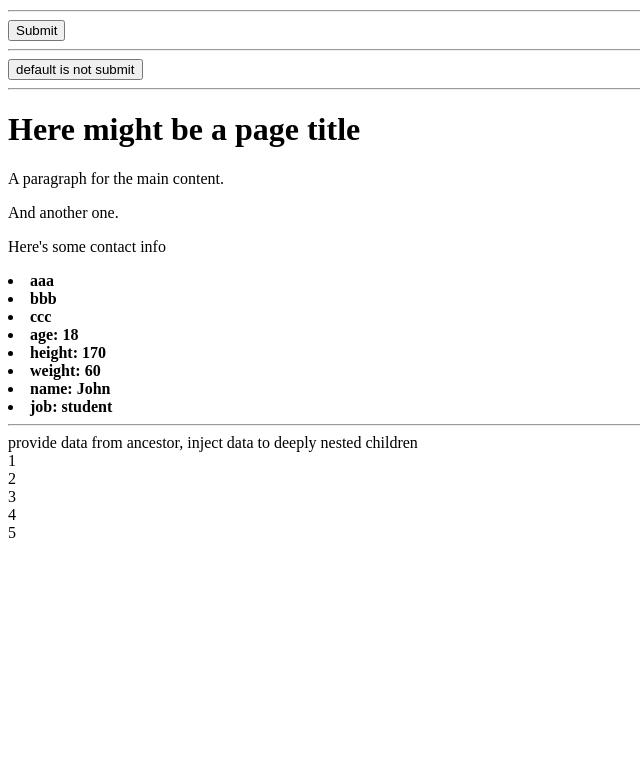
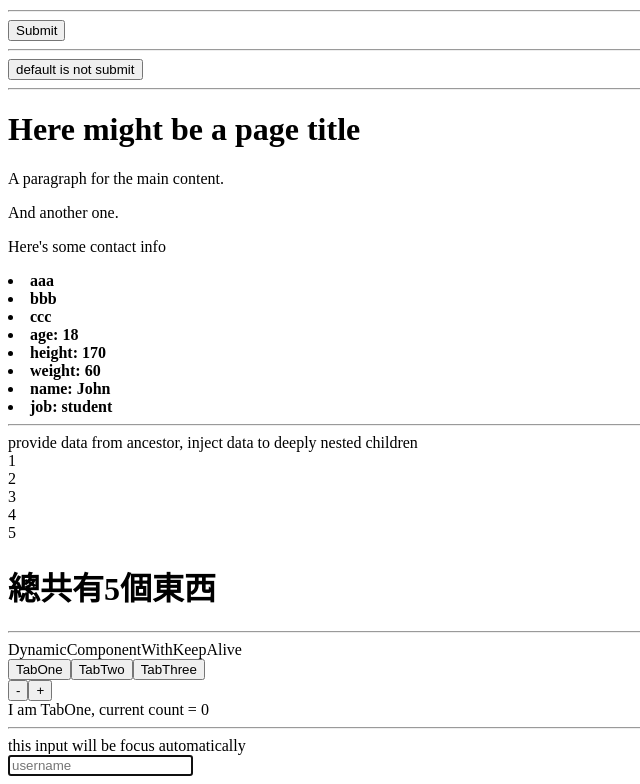
Before and after one commit to samuel871211/Vue-Summary, a Vue app: page / in a window 1280 px wide. Shown: the part 1721-2505 px from the top of the page, without its empty margins (0-640 px from the left). Before the commit the page ends 2271 px from the top, so only its background shows below. Built offline with nearby package versions, Linux system fonts and the light colour scheme.

Commit message:
add Ref.vue

```diff
--- a/src/App.vue
+++ b/src/App.vue
@@ -64,6 +64,11 @@
   <hr />
   <div>provide data from ancestor, inject data to deeply nested children</div>
   <ProvideInject />
+  <hr/>
+  <div>DynamicComponentWithKeepAlive</div>
+  <DynamicComponentWithKeepAlive/>
+  <hr/>
+  <Ref/>
 </template>
 
 <script>
@@ -80,6 +85,8 @@ import SlotWithDefaultContent from './components/SlotWithDefaultContent.vue'
 import NamedSlot from './components/NamedSlot.vue'
 import ScopedSlot from './components/ScopedSlot.vue'
 import ProvideInject from './components/ProvideInject.vue'
+import DynamicComponentWithKeepAlive from './components/DynamicComponentWithKeepAlive.vue'
+import Ref from './components/Ref.vue'
 
 export default {
   components: {
@@ -96,6 +103,8 @@ export default {
     NamedSlot,
     ScopedSlot,
     ProvideInject,
+    DynamicComponentWithKeepAlive,
+    Ref
   },
   data() {
     return {
@@ -105,6 +114,7 @@ export default {
   provide() {
     return {
       todo: this.todo,
+      todoLength: this.todo.length
     }
   },
   methods: {
--- a/src/components/ComponentProps.vue
+++ b/src/components/ComponentProps.vue
@@ -6,6 +6,6 @@
 export default {
   props: {
     primaryTitle: String,
-  }
-};
+  },
+}
 </script>
--- /dev/null
+++ b/src/components/DynamicComponentWithKeepAlive.vue
@@ -0,0 +1,28 @@
+<template>
+  <div>
+    <button @click="currentTab = 'TabOne'">TabOne</button>
+    <button @click="currentTab = 'TabTwo'">TabTwo</button>
+    <button @click="currentTab = 'TabThree'">TabThree</button>
+  </div>
+  <keep-alive>
+    <component :is="currentTab"></component>
+  </keep-alive>
+</template>
+
+<script>
+import TabOne from './TabOne.vue'
+import TabTwo from './TabTwo.vue'
+import TabThree from './TabThree.vue'
+export default {
+  data() {
+    return {
+      currentTab: 'TabOne',
+    }
+  },
+  components: {
+    TabOne,
+    TabTwo,
+    TabThree,
+  },
+}
+</script>
--- a/src/components/ProvideInject.vue
+++ b/src/components/ProvideInject.vue
@@ -1,9 +1,10 @@
 <template>
   <div v-for="(item, index) in todo" :key="index">{{ item }}</div>
+  <h1>總共有{{ todoLength }}個東西</h1>
 </template>
 
 <script>
 export default {
-  inject: ['todo'],
+  inject: ['todo', 'todoLength'],
 }
 </script>
--- /dev/null
+++ b/src/components/Ref.vue
@@ -0,0 +1,12 @@
+<template>
+  <div>this input will be focus automatically</div>
+  <input ref="username" placeholder="username" />
+</template>
+
+<script>
+export default {
+  mounted() {
+    this.$refs.username.focus()
+  },
+}
+</script>
--- /dev/null
+++ b/src/components/TabOne.vue
@@ -0,0 +1,15 @@
+<template>
+    <button @click="count -= 1">-</button>
+    <button @click="count += 1">+</button>
+    <div>I am TabOne, current count = {{ count }}</div>
+</template>
+
+<script>
+export default {
+    data() {
+        return {
+            count: 0
+        }
+    }
+}
+</script>
--- /dev/null
+++ b/src/components/TabThree.vue
@@ -0,0 +1,15 @@
+<template>
+    <button @click="count -= 1">-</button>
+    <button @click="count += 1">+</button>
+    <div>I am TabThree, current count = {{ count }}</div>
+</template>
+
+<script>
+export default {
+    data() {
+        return {
+            count: 0
+        }
+    }
+}
+</script>
--- /dev/null
+++ b/src/components/TabTwo.vue
@@ -0,0 +1,15 @@
+<template>
+    <button @click="count -= 1">-</button>
+    <button @click="count += 1">+</button>
+    <div>I am TabTwo, current count = {{ count }}</div>
+</template>
+
+<script>
+export default {
+    data() {
+        return {
+            count: 0
+        }
+    }
+}
+</script>
```
Also changed, not shown: 1 other file (tests, documents, lock files or other folders).
